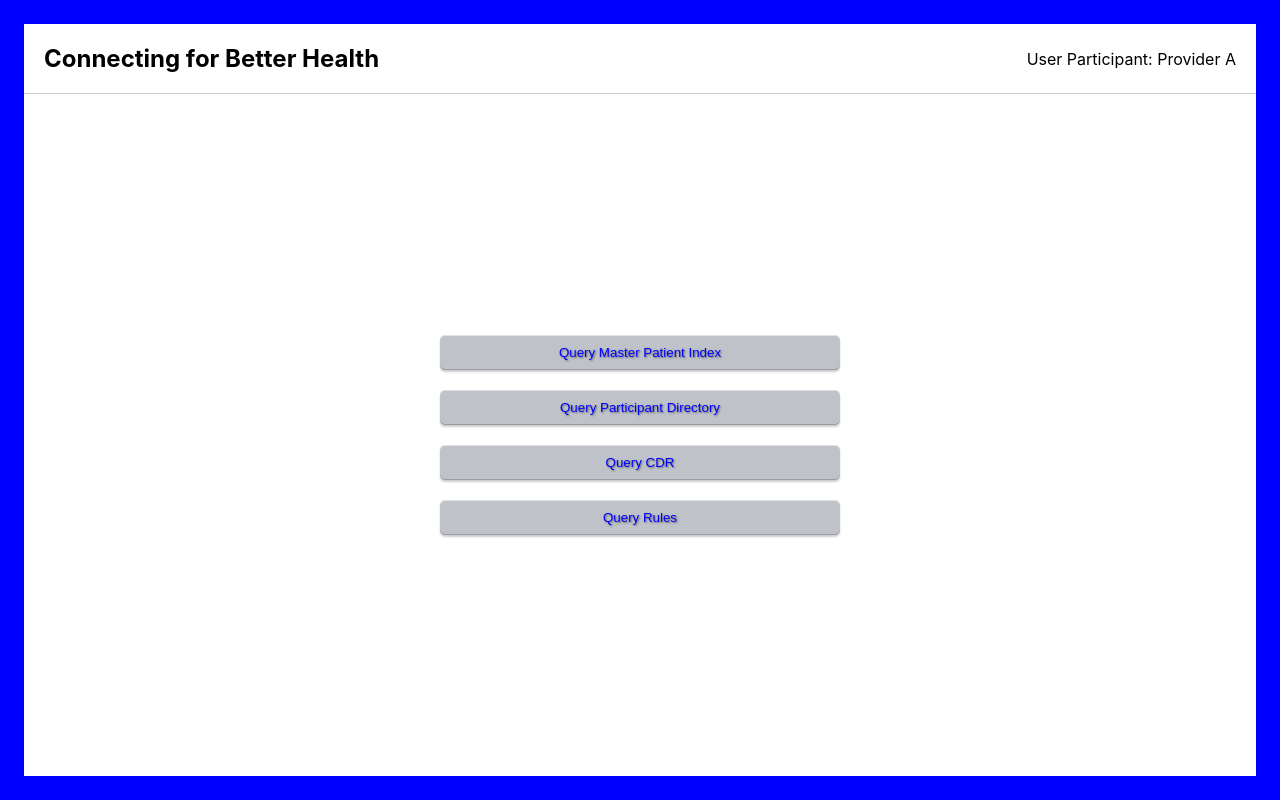
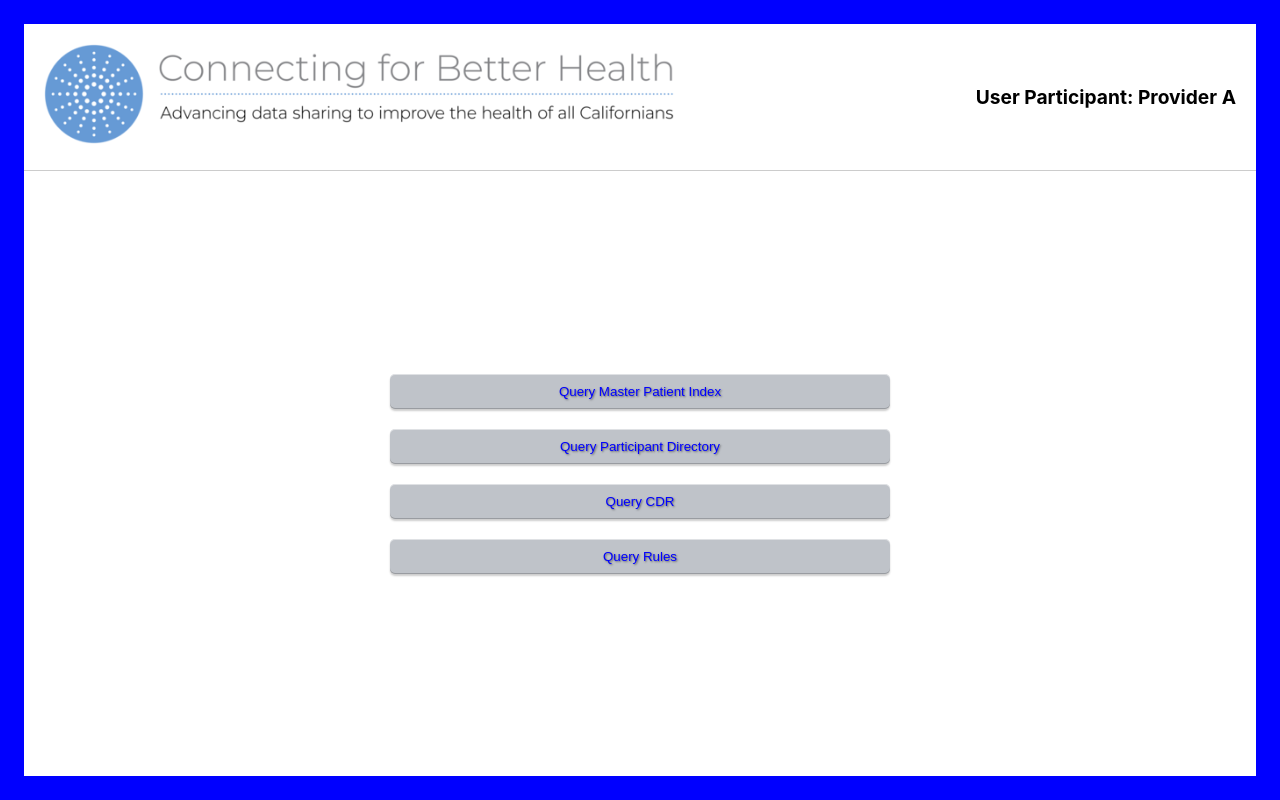
Before and after one commit to MasonKD/C4BH, a React (Create React App) app in the folder client/: page / in a window 1280 px wide. Built offline with nearby package versions, Linux system fonts and the light colour scheme.

Commit message:
finishing UI

```diff
--- a/client/src/MainPage.css
+++ b/client/src/MainPage.css
@@ -4,9 +4,21 @@
     align-items: center;
     justify-content: flex-start;
     height: 100vh;
-    border: .25in solid blue; /* Add a 1-inch blue border */
-    box-sizing: border-box; /* Include the border in the element's total width and height */
+    border: .25in solid blue;
+    box-sizing: border-box;
   }
+  .logo img {
+    max-height: 100px;
+    width: auto;
+  }
+
+  .user-participant {
+    font-size: 1.2em;
+    font-weight: bold;
+
+  }
+
+
 
 
   .header {
@@ -29,31 +41,31 @@
     padding: 20px;
     display: flex;
     flex-direction: column;
-    align-items: center; /* Center items horizontally */
+    align-items: center;
     width: 100%;
     box-sizing: border-box;
   }
 
 
   .query-button {
-    margin: 10px 0; /* Maintain vertical margin, remove horizontal margin */
+    margin: 10px 0;
     padding: 10px 15px;
-    background: #bfc3c9; /* Glossy grey background */
+    background: #bfc3c9;
     border: none;
-    border-radius: 5px; /* Optional: adds rounded corners to the buttons */
-    color: blue; /* White text color for better contrast */
-    width: 100%; /* Make buttons stretch to the full width of their container */
-    max-width: 400px; /* Set a max-width to control the button width on larger screens */
-    box-shadow: 0 2px 2px rgba(0, 0, 0, 0.2), /* Simulate a glossy effect */
-                inset 0 1px 0 rgba(255, 255, 255, 0.5), /* Light source from the top */
-                inset 0 -1px 0 rgba(0, 0, 0, 0.2); /* Shadow from the bottom */
-    transition: background 0.3s ease; /* Smooth transition for hover effect */
-    text-shadow: 1px 1px 2px rgba(0, 0, 0, 0.5); /* Slight shadow behind the text */
+    border-radius: 5px;
+    color: blue;
+    width: 100%;
+    max-width: 500px;
+    box-shadow: 0 2px 2px rgba(0, 0, 0, 0.2),
+                inset 0 1px 0 rgba(255, 255, 255, 0.5),
+                inset 0 -1px 0 rgba(0, 0, 0, 0.2);
+    transition: background 0.3s ease;
+    text-shadow: 1px 1px 2px rgba(0, 0, 0, 0.5);
   }
 
   .query-button:hover {
-    background: #a9afb7; /* Slightly darker shade of grey for hover effect */
-    box-shadow: 0 2px 2px rgba(0, 0, 0, 0.2), /* Maintain shadow effect on hover */
-                inset 0 1px 0 rgba(255, 255, 255, 0.6), /* Increase glossiness on top */
-                inset 0 -1px 0 rgba(0, 0, 0, 0.3); /* Increase shadow effect on bottom */
+    background: #a9afb7;
+    box-shadow: 0 2px 2px rgba(0, 0, 0, 0.2),
+                inset 0 1px 0 rgba(255, 255, 255, 0.6),
+                inset 0 -1px 0 rgba(0, 0, 0, 0.3);
   }
--- a/client/src/MainPage.js
+++ b/client/src/MainPage.js
@@ -1,7 +1,12 @@
 import React from 'react';
-import './MainPage.css'; // Importing CSS for MainPage
+import './MainPage.css';
+import logoImage from './images/C4BHLogo.png';
 
-const Logo = () => <div className="logo">Connecting for Better Health</div>;
+const Logo = () => (
+    <div className="logo">
+      <img src={logoImage} alt="Connecting for Better Health" />
+    </div>
+  );
 
 const MainPage = () => {
   return (
```
Also changed, not shown: client/src/images/C4BHLogo.png (added).
